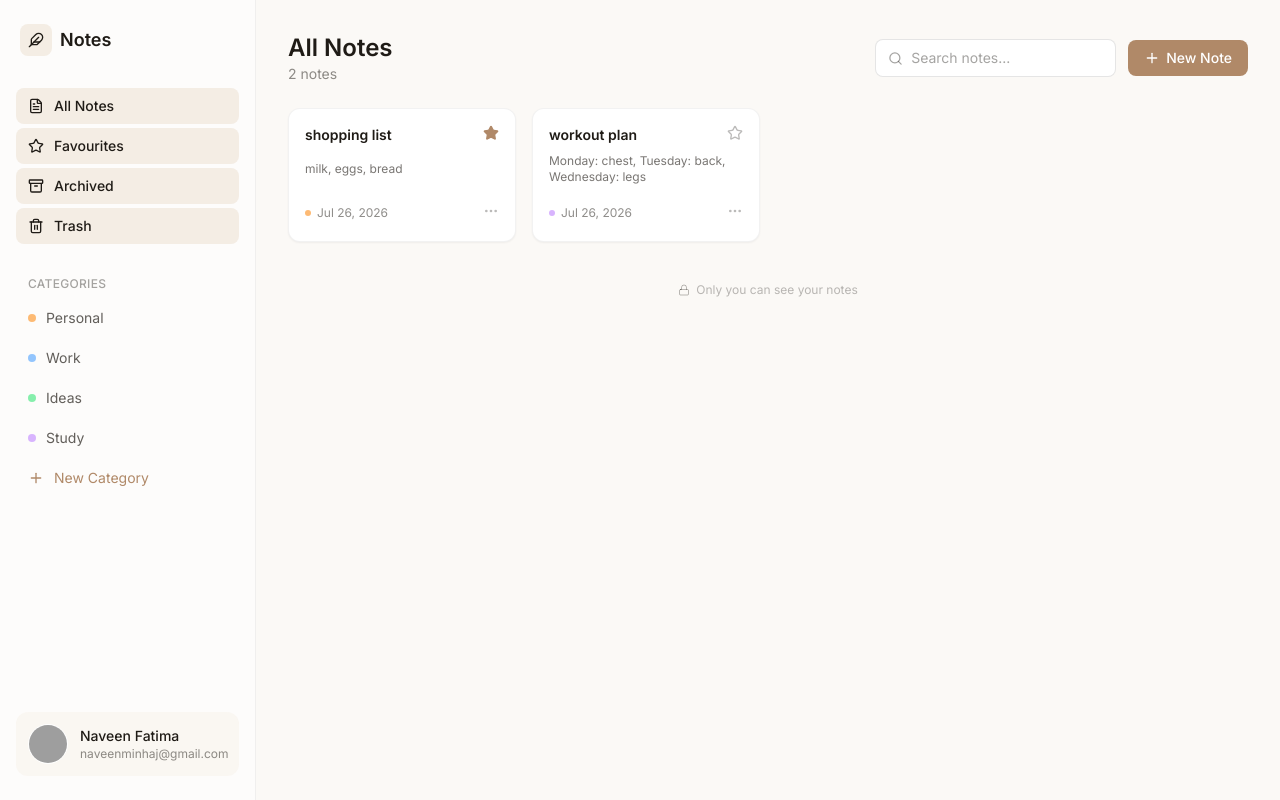
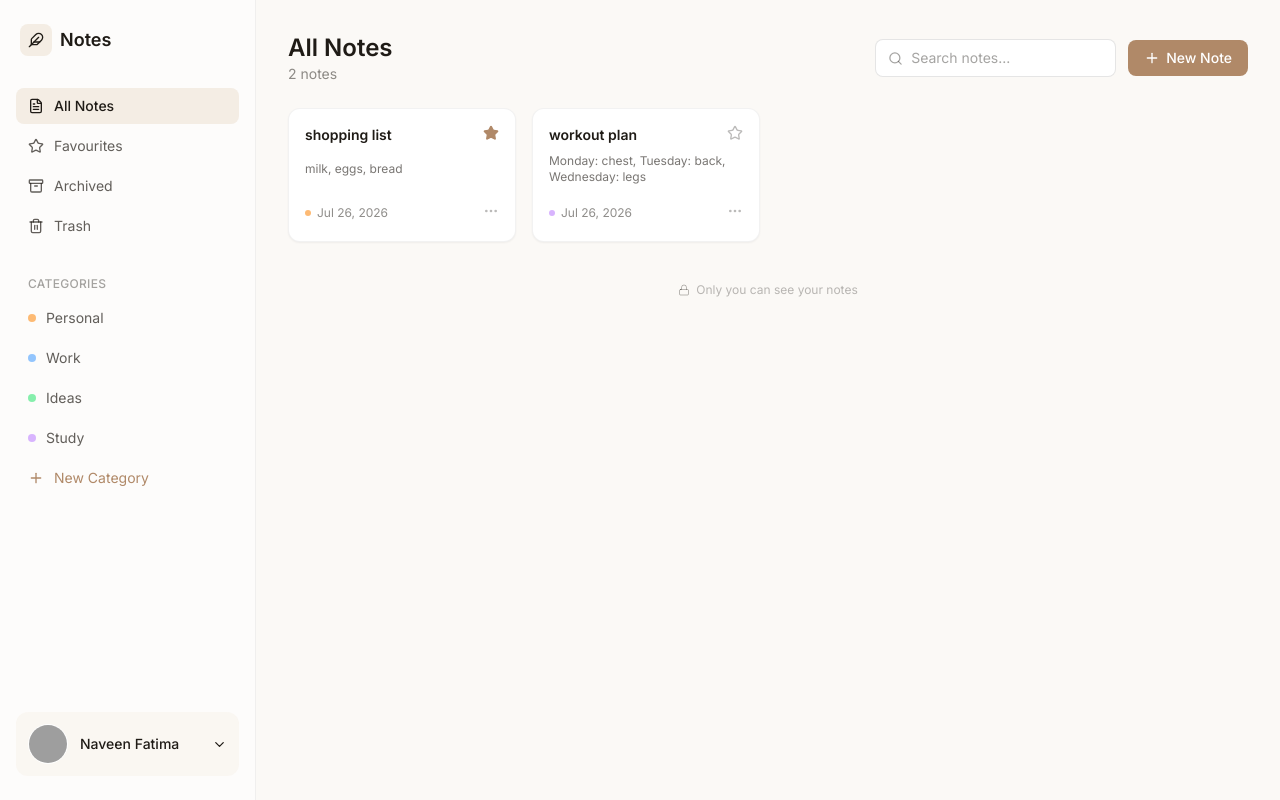
Before and after one commit to 10pshine-cohort-9/cohort-9-mern-8830-naveen, a React (Create React App) app in the folder frontend/: page /notes in a window 1280 px wide. Built offline with nearby package versions, Linux system fonts and the light colour scheme; grey boxes are pictures that could not be loaded.

Commit message:
fixed sidebar comments

```diff
--- a/frontend/src/components/Sidebar.jsx
+++ b/frontend/src/components/Sidebar.jsx
@@ -1,5 +1,5 @@
 import React, { useState } from 'react';
-import { NavLink, useNavigate } from 'react-router-dom';
+import { NavLink, useNavigate,useSearchParams } from 'react-router-dom';
 import {FileText, Star, Archive, Trash2, Plus, ChevronDown, Feather, User, LogOut} from 'lucide-react';
 
 const CATEGORY_DOTS = {
@@ -8,15 +8,19 @@ const CATEGORY_DOTS = {
     Ideas: 'bg-green-300',
     Study: 'bg-purple-300',
 };
-const navItemClass =({isActive}) =>
-    `flex items-center gap-2.5 rounded-lg px-3 py-2 text-sm transition-colors ${isActive ? 'bg-sand text-ink font-medium' : 'text-ink/70 hover:bg-sand/60'}`;
+const navItemClass =(active) =>
+    `flex items-center gap-2.5 rounded-lg px-3 py-2 text-sm transition-colors ${active ? 'bg-sand text-ink font-medium' : 'text-ink/70 hover:bg-sand/60'}`;
 
 const Sidebar = ({categories =['Personal', 'Work', 'Ideas', 'Study'], onNewCategory}) => {
     const navigate = useNavigate();
+    const [searchParams] =useSearchParams();
+    const category = searchParams.get("category");
+    const favourite = searchParams.get("favourite") === "true";
+    const archived = searchParams.get("archived")==="true";
+    const trashed =searchParams.get("trashed")==="true";
     const [showMenu, setShowMenu]  =useState(false);
     const user = {
         fullName: "Naveen Fatima",
-        email: "naveenminhaj@gmail.com",
     };
     const handleLogout =()=> {
         navigate('/login');
@@ -32,16 +36,16 @@ const Sidebar = ({categories =['Personal', 'Work', 'Ideas', 'Study'], onNewCateg
                 </div>
 
                 <nav className="flex flex-col gap-1">
-                    <NavLink to="/notes" end className={navItemClass}>
+                    <NavLink to="/notes" className={() => navItemClass(!favourite && !archived && !trashed&& !category)}>
                         <FileText size={16}/> All Notes
                     </NavLink>
-                    <NavLink to="/notes?favourite=true" className={navItemClass}>
+                    <NavLink to="/notes?favourite=true" className={() => navItemClass(favourite)}>
                         <Star size={16} /> Favourites
                     </NavLink>
-                    <NavLink to="/notes?archived=true" className={navItemClass}>
+                    <NavLink to="/notes?archived=true" className={() => navItemClass(archived)}>
                         <Archive size={16} /> Archived
                     </NavLink>
-                    <NavLink to="/notes?trashed=true" className={navItemClass}>
+                    <NavLink to="/notes?trashed=true" className={() => navItemClass(trashed)}>
                         <Trash2 size={16} /> Trash
                     </NavLink>
                 </nav>
@@ -50,7 +54,7 @@ const Sidebar = ({categories =['Personal', 'Work', 'Ideas', 'Study'], onNewCateg
                     <p className="mb-2 px-3 text-xs font-medium uppercase tracking-wide text-ink/40">Categories</p>
                     <div className="flex flex-col gap-1">
                         {categories.map((cat) => (
-                            <button key={cat} onClick={()=> navigate(`/notes?category=${cat}`)} className="flex items-center gap-2.5 rounded-lg px-3 py-2 text-left text-sm text-ink/70 hover:bg-sand/60">
+                            <button key={cat} onClick={()=> navigate(`/notes?${new URLSearchParams({category: cat})}`)} className={`flex items-center gap-2.5 rounded-lg px-3 py-2 text-left text-sm transition-colors ${category === cat? "bg-sand text-ink font-medium": "text-ink/70 hover:bg-sand/60"}`}>
                                 <span className={`h-2 w-2 rounded-full ${CATEGORY_DOTS[cat] || 'bg-ink/30'}`}/> {cat}
                             </button>
                         ))}
@@ -60,10 +64,9 @@ const Sidebar = ({categories =['Personal', 'Work', 'Ideas', 'Study'], onNewCateg
             </div>
             <div className="relative">
             <button onClick={() => setShowMenu(!showMenu)} className="flex w-full items-center gap-3 rounded-xl bg-sand/40 p-3 hover:bg-sand" >
-                <img src={`https://api.dicebear.com/7.x/notionists/svg?seed=${encodeURIComponent(user.email)}`} alt={user.fullName} className="h-10 w-10 rounded-full border border-white bg-white"/>
+                <img src={`https://api.dicebear.com/7.x/notionists/svg?seed=${encodeURIComponent(user.fullName)}`} alt={user.fullName} className="h-10 w-10 rounded-full border border-white bg-white"/>
                 <div className="flex-1 text-left">
                     <p className="truncate text-sm font-medium">{user.fullName}</p>
-                    <p className="truncate text-xs text-ink/50">{user.email}</p>
                 </div>
                 <ChevronDown size={15} /></button>
 
```
